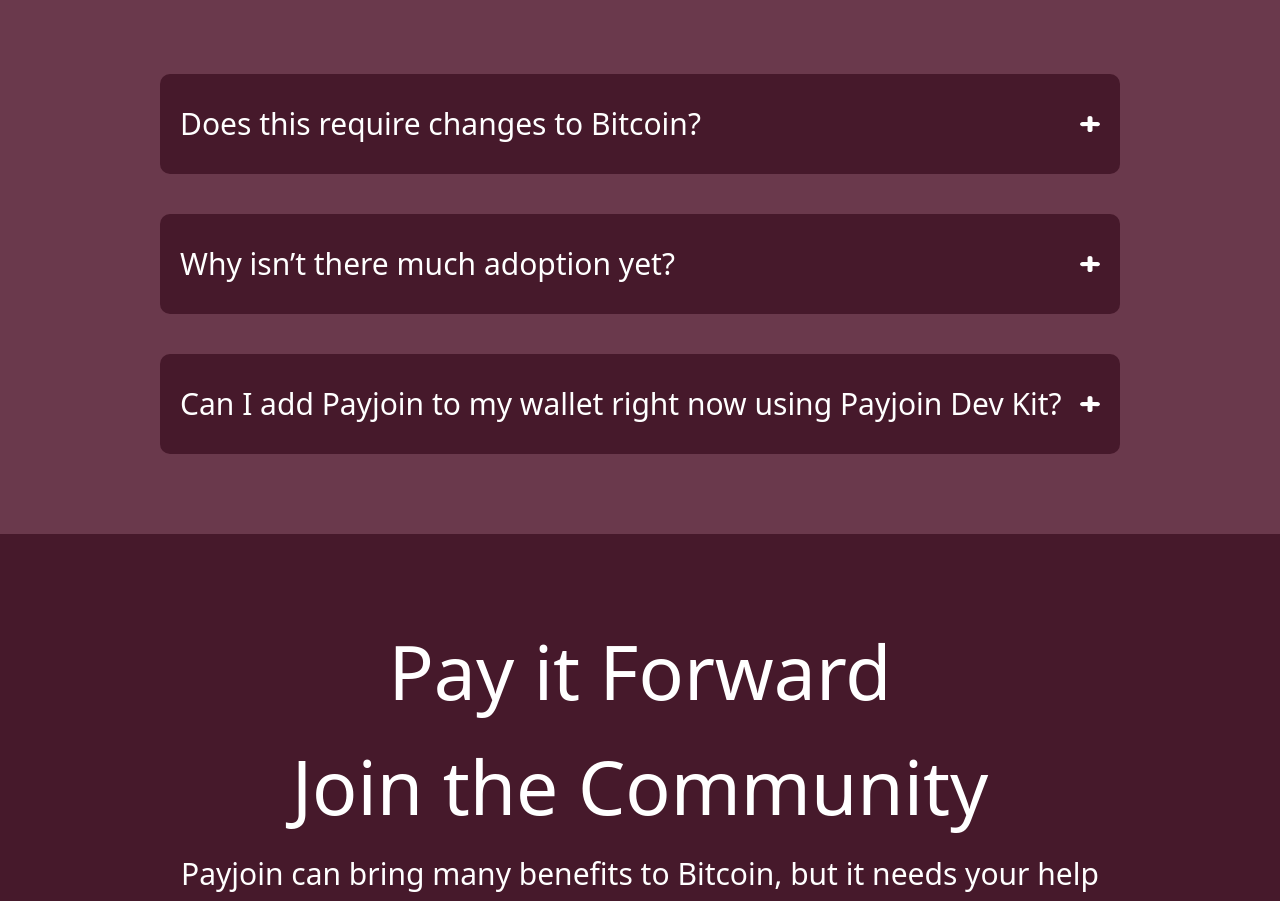
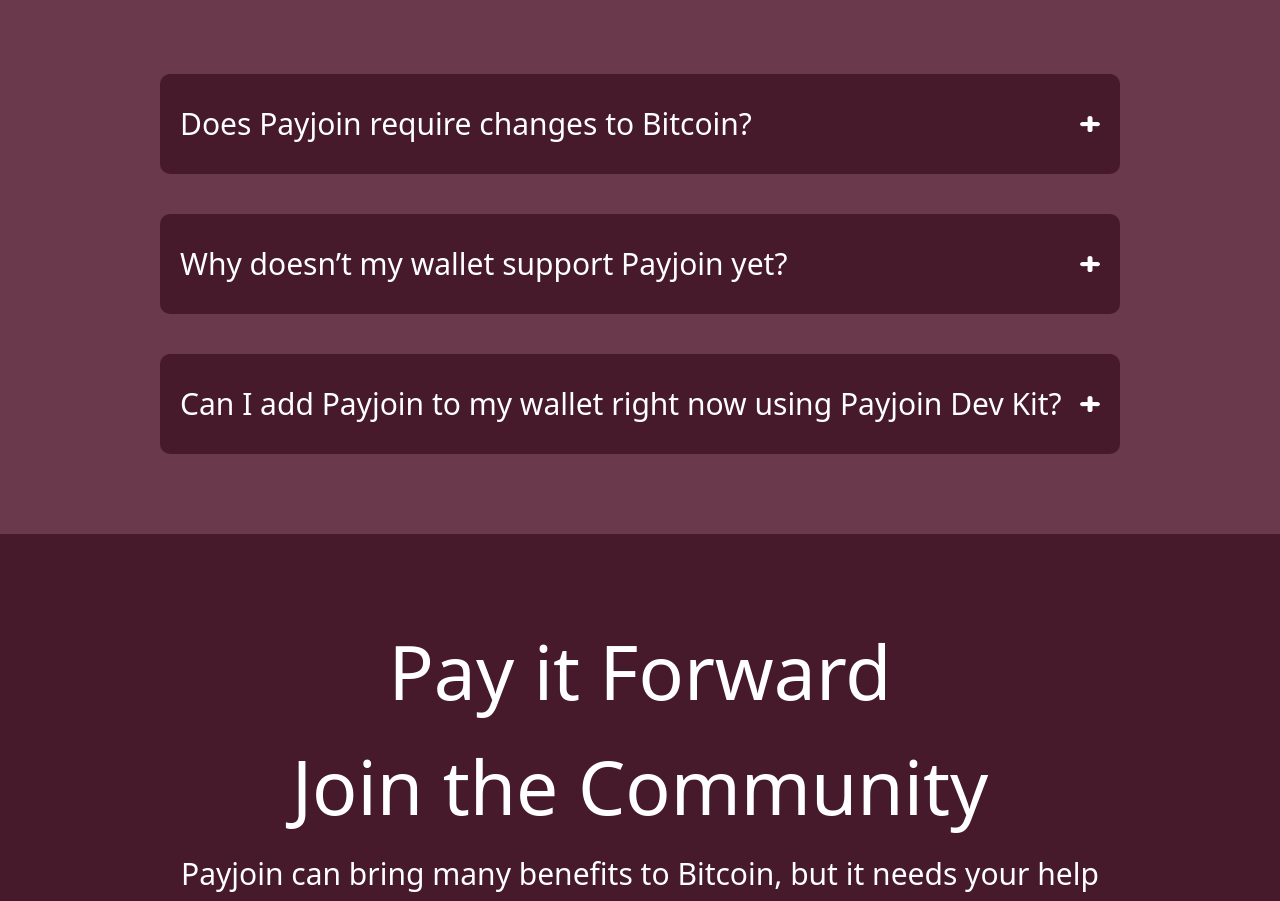
Before and after one commit to payjoin/payjoin.org, a SvelteKit app: page / in a window 1280 px wide. Shown: the part 4631-5532 px from the top of the page. Built offline with nearby package versions, Linux system fonts and the light colour scheme.

Commit message:
Lighten support faq tone

```diff
--- a/src/routes/+page.svelte
+++ b/src/routes/+page.svelte
@@ -16,16 +16,16 @@
 
 	let faqs = [
 		{
-			question: 'Does this require changes to Bitcoin?',
+			question: 'Does Payjoin require changes to Bitcoin?',
 			answer:
 				'No. Payjoin was designed with ease of adoption in mind, and requiring consensus changes would be slow and difficult. Payjoin works as a protocol on top of Bitcoin.',
 			open: false
 		},
 		{
-			question: 'Why isn’t there much adoption yet?',
+			question: 'Why doesn’t my wallet support Payjoin yet?',
 			answer:
 				'One of the great things about payjoin is that it doesn’t require any consensus changes to Bitcoin. The flip side is that it’s up to individual wallets to implement it, and historically there haven’t been many tools to assist developers. Payjoin Dev Kit (PDK) aims to solve this problem as the de-facto library for payjoin, and it includes payjoin-cli as a reference implementation.\n\n\
-Another barrier has been that the first version of payjoin required an HTTPS server for a receiver to be running at the time a sender wanted to make a payment. This practically limited payjoin’s utility to always-online wallets such as merchants. But with the recent release of payjoin V2, receivers can create payjoin transactions asynchronously while offline. This opens up adoption to all types of wallets.\n\n\
+Another barrier has been that the first version of payjoin required an HTTPS server for a receiver to be running at the time a sender wanted to make a payment. This practically limited payjoin’s utility to always-online wallets such as merchants. But with the recent development of Payjoin V2, receivers can create payjoin transactions asynchronously while offline. This opens up adoption to all types of wallets.\n\n\
 If there is a wallet you’d like to see adopt payjoin or you are a wallet developer and who’d like to integrate it, checkout our tutorials or reach out to us for help!',
 			open: false
 		},
```
